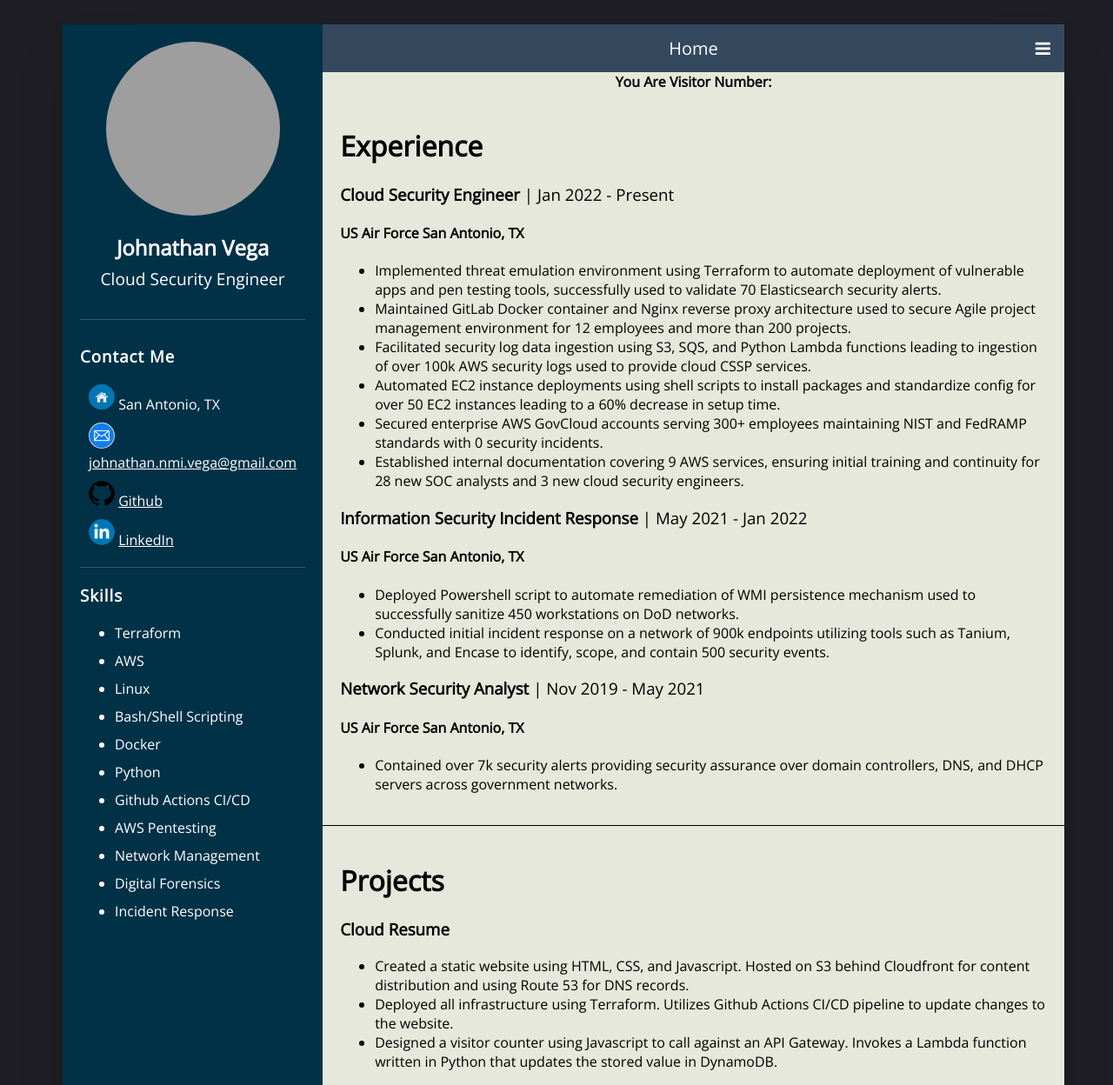
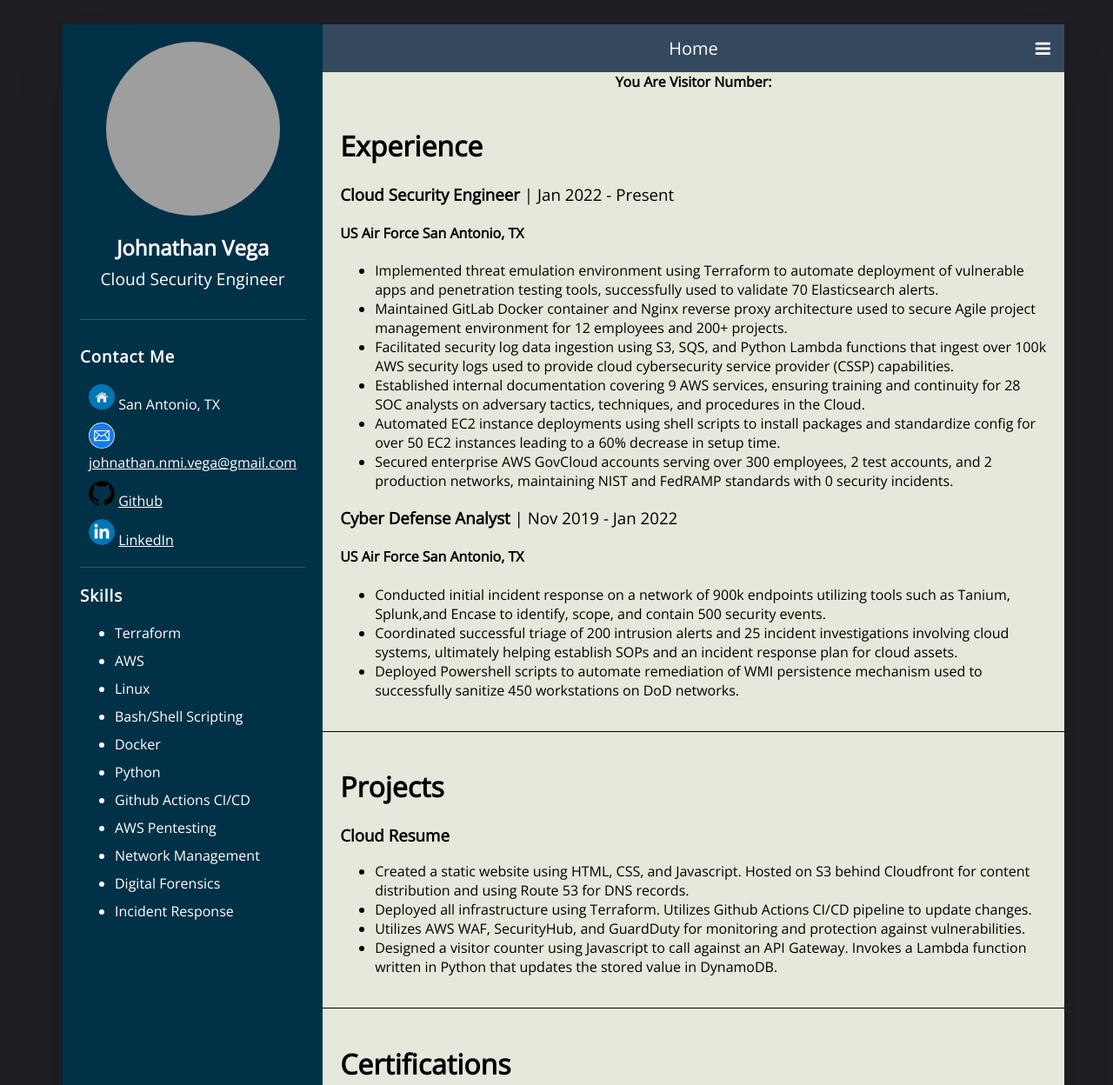
Before and after one commit to Johnathan-Vega/Cloud-Resume-Frontend, a plain HTML site: page website/index.html in a window 1280 px wide. Shown: the top 1248 px of the page at 87% size. Drawn offline with nearby package versions, Linux system fonts and the light colour scheme; no server answers; grey boxes are pictures that could not be loaded.

Commit message:
Add files via upload

```diff
--- a/website/index.html
+++ b/website/index.html
@@ -97,23 +97,19 @@ function myFunction() {
         <h3 class="worktitle">Cloud Security Engineer <span style="font-weight: normal;">| Jan 2022 - Present</span></h3>
         <h4 class="companyname">US Air Force San Antonio, TX</h4>
         <ul>
-            <li>Implemented threat emulation environment using Terraform to automate deployment of vulnerable apps and pen testing tools, successfully used to validate 70 Elasticsearch security alerts.</li>
-            <li>Maintained GitLab Docker container and Nginx reverse proxy architecture used to secure Agile project management environment for 12 employees and more than 200 projects.</li>
-            <li>Facilitated security log data ingestion using S3, SQS, and Python Lambda functions leading to ingestion of over 100k AWS security logs used to provide cloud CSSP services.</li>
+            <li>Implemented threat emulation environment using Terraform to automate deployment of vulnerable apps and penetration testing tools, successfully used to validate 70 Elasticsearch alerts.</li>
+            <li>Maintained GitLab Docker container and Nginx reverse proxy architecture used to secure Agile project management environment for 12 employees and 200+ projects.</li>
+            <li>Facilitated security log data ingestion using S3, SQS, and Python Lambda functions that ingest over 100k AWS security logs used to provide cloud cybersecurity service provider (CSSP) capabilities.</li>
+            <li>Established internal documentation covering 9 AWS services, ensuring training and continuity for 28 SOC analysts on adversary tactics, techniques, and procedures in the Cloud.</li>
             <li>Automated EC2 instance deployments using shell scripts to install packages and standardize config for over 50 EC2 instances leading to a 60% decrease in setup time.</li>
-            <li>Secured enterprise AWS GovCloud accounts serving 300+ employees maintaining NIST and FedRAMP standards with 0 security incidents.</li>
-            <li>Established internal documentation covering 9 AWS services, ensuring initial training and continuity for 28 new SOC analysts and 3 new cloud security engineers.</li>
+            <li>Secured enterprise AWS GovCloud accounts serving over 300 employees, 2 test accounts, and 2 production networks, maintaining NIST and FedRAMP standards with 0 security incidents.</li>
         </ul>
-        <h3 class="worktitle">Information Security Incident Response <span style="font-weight: normal;">| May 2021 - Jan 2022</span></h3>
+        <h3 class="worktitle">Cyber Defense Analyst <span style="font-weight: normal;">| Nov 2019 - Jan 2022</span></h3>
         <h4 class="companyname">US Air Force San Antonio, TX</h4>
         <ul>
-            <li>Deployed Powershell script to automate remediation of WMI persistence mechanism used to successfully sanitize 450 workstations on DoD networks.</li>
-            <li>Conducted initial incident response on a network of 900k endpoints utilizing tools such as Tanium, Splunk, and Encase to identify, scope, and contain 500 security events. </li>
-        </ul>
-        <h3 class="worktitle">Network Security Analyst <span style="font-weight: normal;">| Nov 2019 - May 2021</span></h3>
-        <h4 class="companyname">US Air Force San Antonio, TX</h4>
-        <ul>
-            <li>Contained over 7k security alerts providing security assurance over domain controllers, DNS, and DHCP servers across government networks.</li>
+            <li>Conducted initial incident response on a network of 900k endpoints utilizing tools such as Tanium, Splunk,and Encase to identify, scope, and contain 500 security events.</li>
+            <li>Coordinated successful triage of 200 intrusion alerts and 25 incident investigations involving cloud systems, ultimately helping establish SOPs and an incident response plan for cloud assets.</li>
+            <li>Deployed Powershell scripts to automate remediation of WMI persistence mechanism used to successfully sanitize 450 workstations on DoD networks. </li>
         </ul>
     </div>
 
@@ -122,7 +118,8 @@ function myFunction() {
         <h3 class="worktitle">Cloud Resume</h3>
         <ul>
             <li>Created a static website using HTML, CSS, and Javascript. Hosted on S3 behind Cloudfront for content distribution and using Route 53 for DNS records.</li>
-            <li>Deployed all infrastructure using Terraform. Utilizes Github Actions CI/CD pipeline to update changes to the website.</li>
+            <li>Deployed all infrastructure using Terraform. Utilizes Github Actions CI/CD pipeline to update changes.</li>
+            <li>Utilizes AWS WAF, SecurityHub, and GuardDuty for monitoring and protection against vulnerabilities.</li>
             <li>Designed a visitor counter using Javascript to call against an API Gateway. Invokes a Lambda function written in Python that updates the stored value in DynamoDB.</li>
     </div>
 
```
